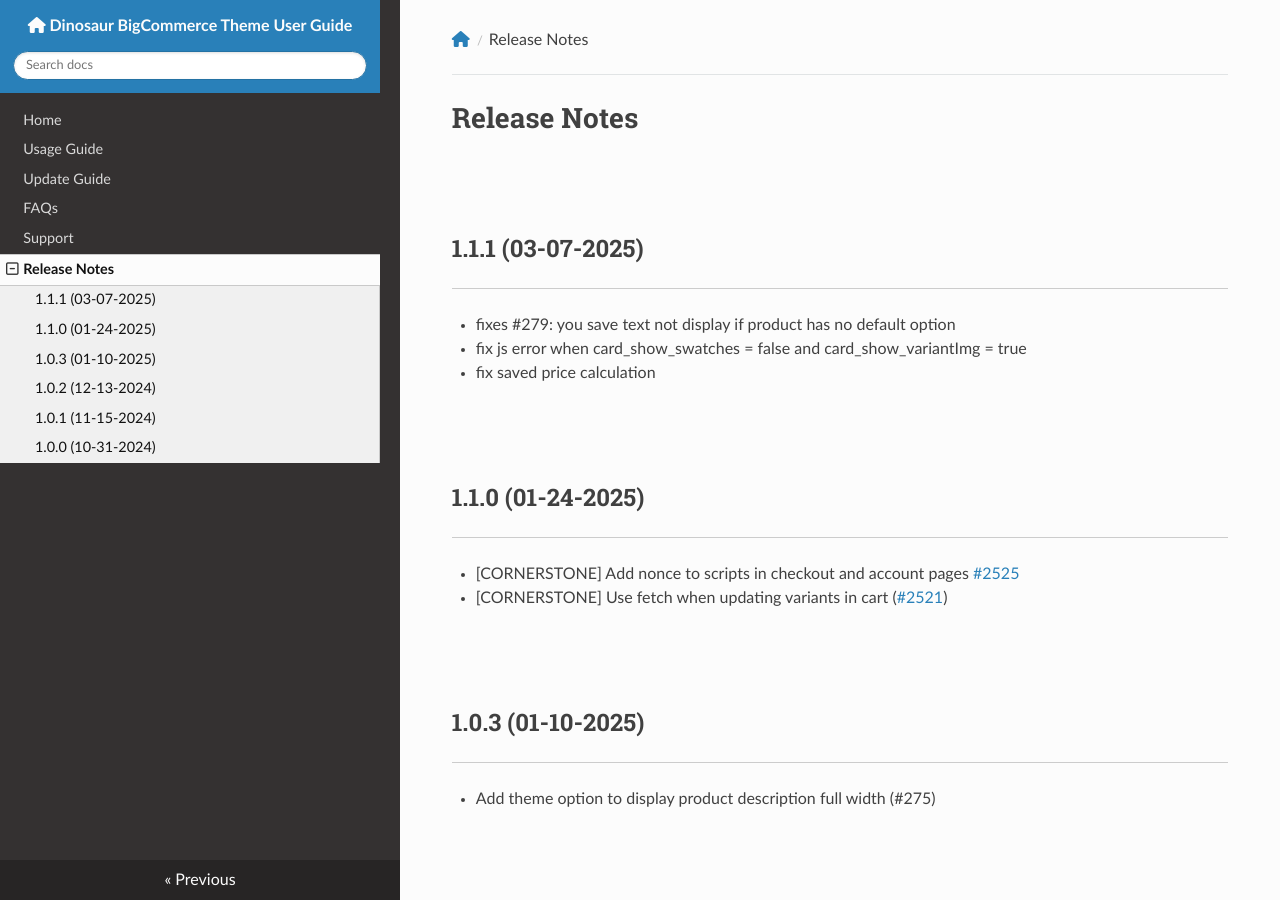
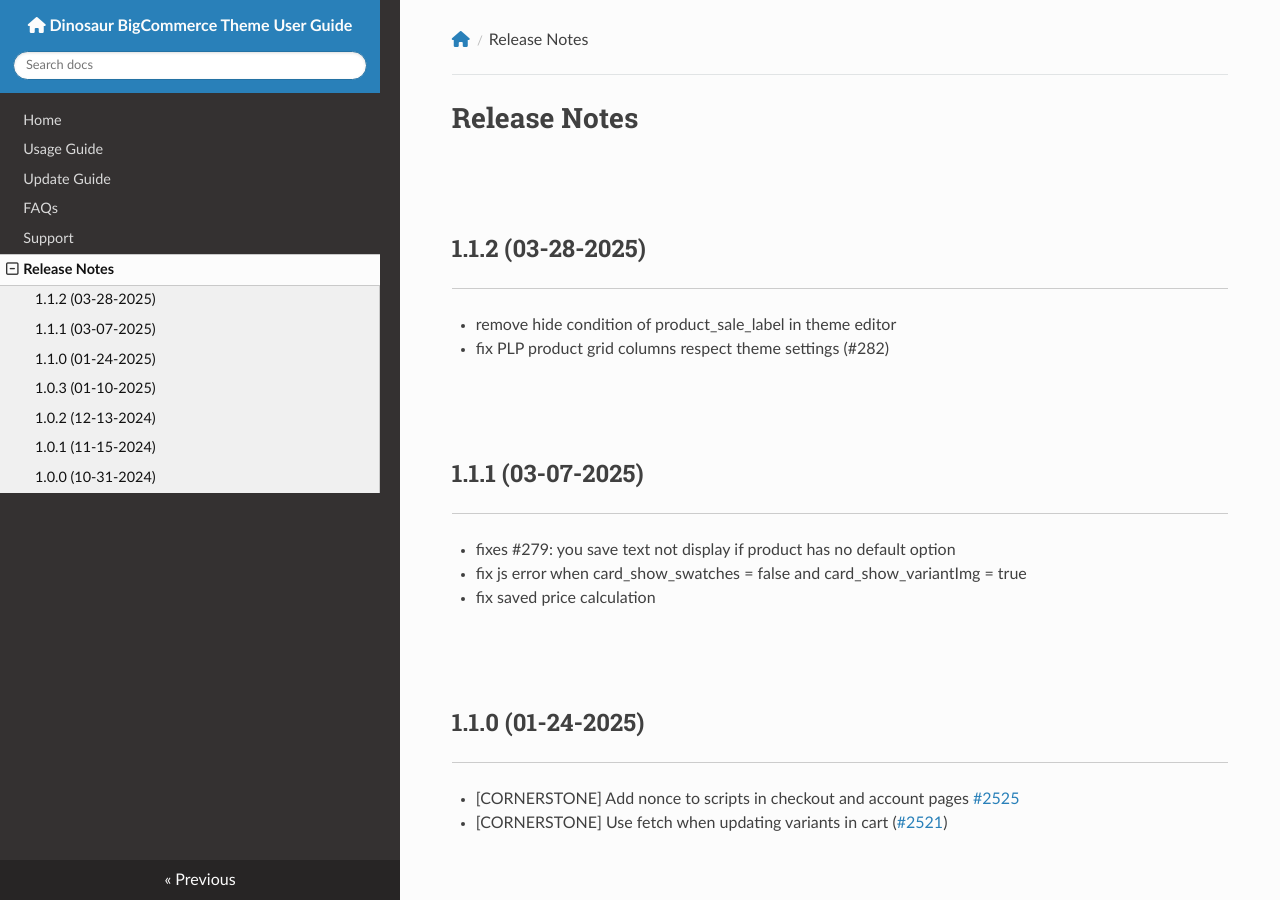
Before and after one commit to allcommerce/bc-Dinosaur-doc, an MkDocs documentation site: the page built from docs/changelog.md, in a window 1280 px wide and 900 px high. Built offline with MkDocs 1.6.1, drawn with Linux system fonts in a browser that asks for light colours; nearby versions of some CDN libraries.

Commit message:
Release 1.1.2

```diff
--- a/docs/changelog.md
+++ b/docs/changelog.md
@@ -1,4 +1,8 @@
 # Release Notes
+
+## 1.1.2 (03-28-2025)
+- remove hide condition of product_sale_label in theme editor
+- fix PLP product grid columns respect theme settings (#282)
 
 ## 1.1.1 (03-07-2025)
 - fixes #279: you save text not display if product has no default option
```
